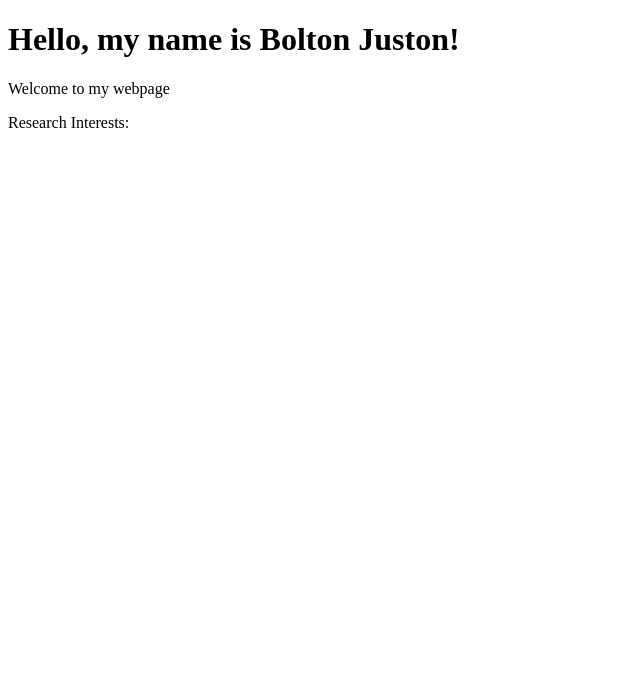
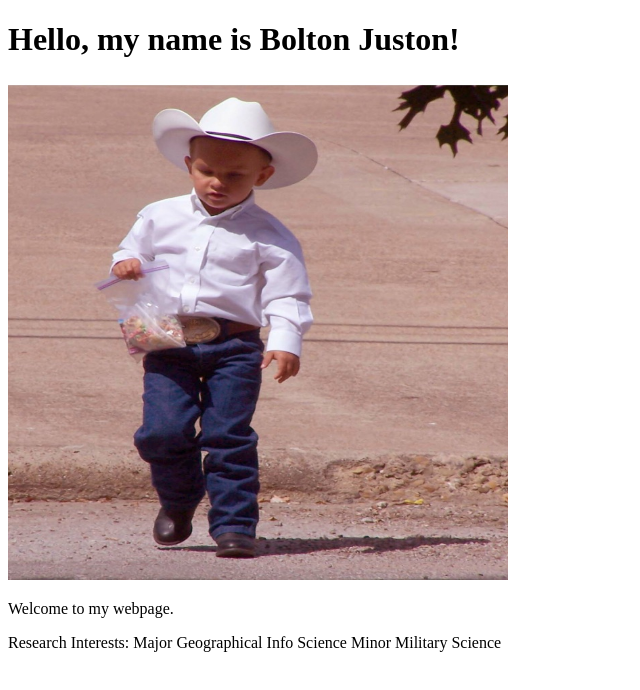
Before and after one commit to DJC226/Djc226.github.io, a plain HTML site: page index.html in a window 1280 px wide. Shown: the whole page, without its empty margins (0-640 px from the left). Drawn offline with Linux system fonts and the light colour scheme.

```diff
--- a/index.html
+++ b/index.html
@@ -5,7 +5,8 @@
 </head>
 <body>
 <h1>Hello, my name is Bolton Juston!</h1>
-<p>Welcome to my webpage</p>
-<p>Research Interests:</p>
+<img src=images/profile-picture.jpg width=500px height=500px />
+<p>Welcome to my webpage.
+<p>Research Interests: Major Geographical Info Science Minor Military Science</p>
 </body>
 </html>
```
